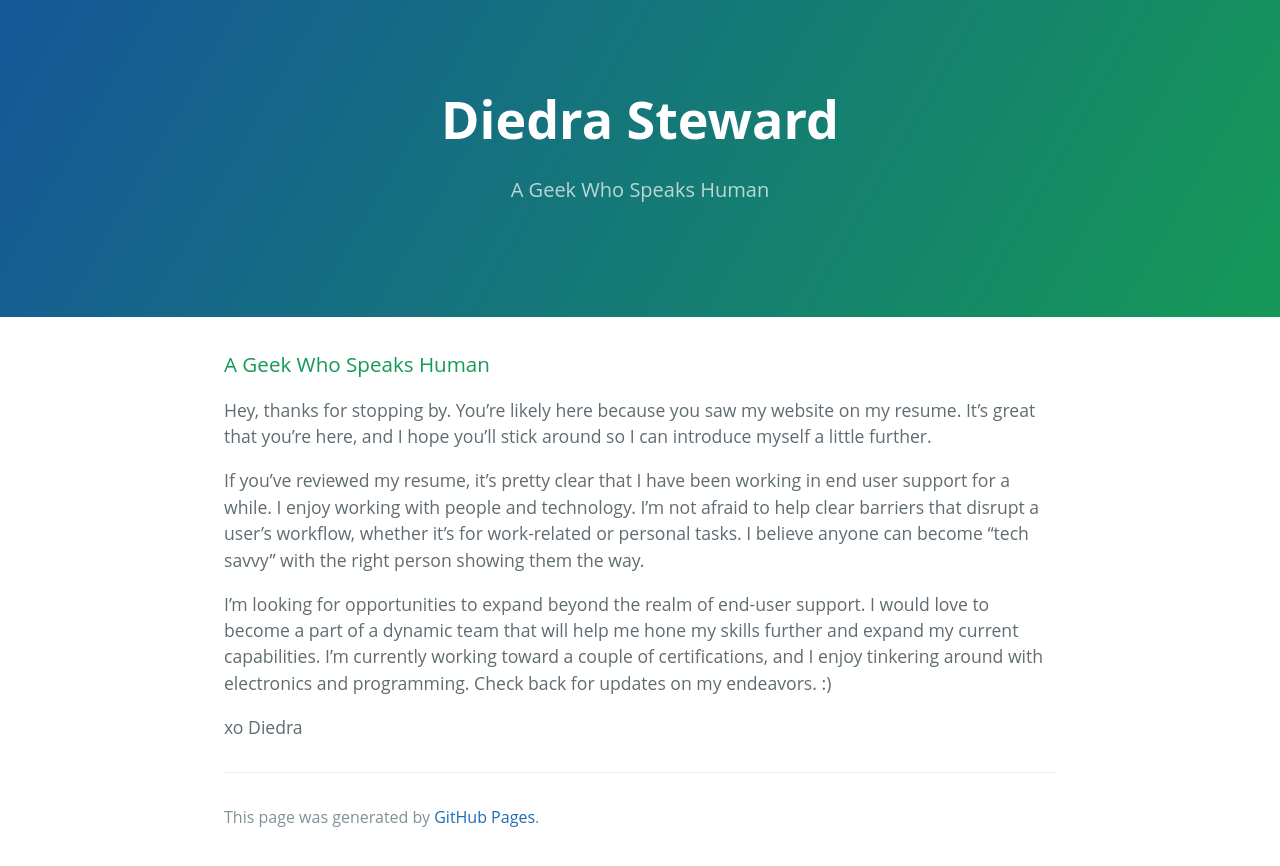
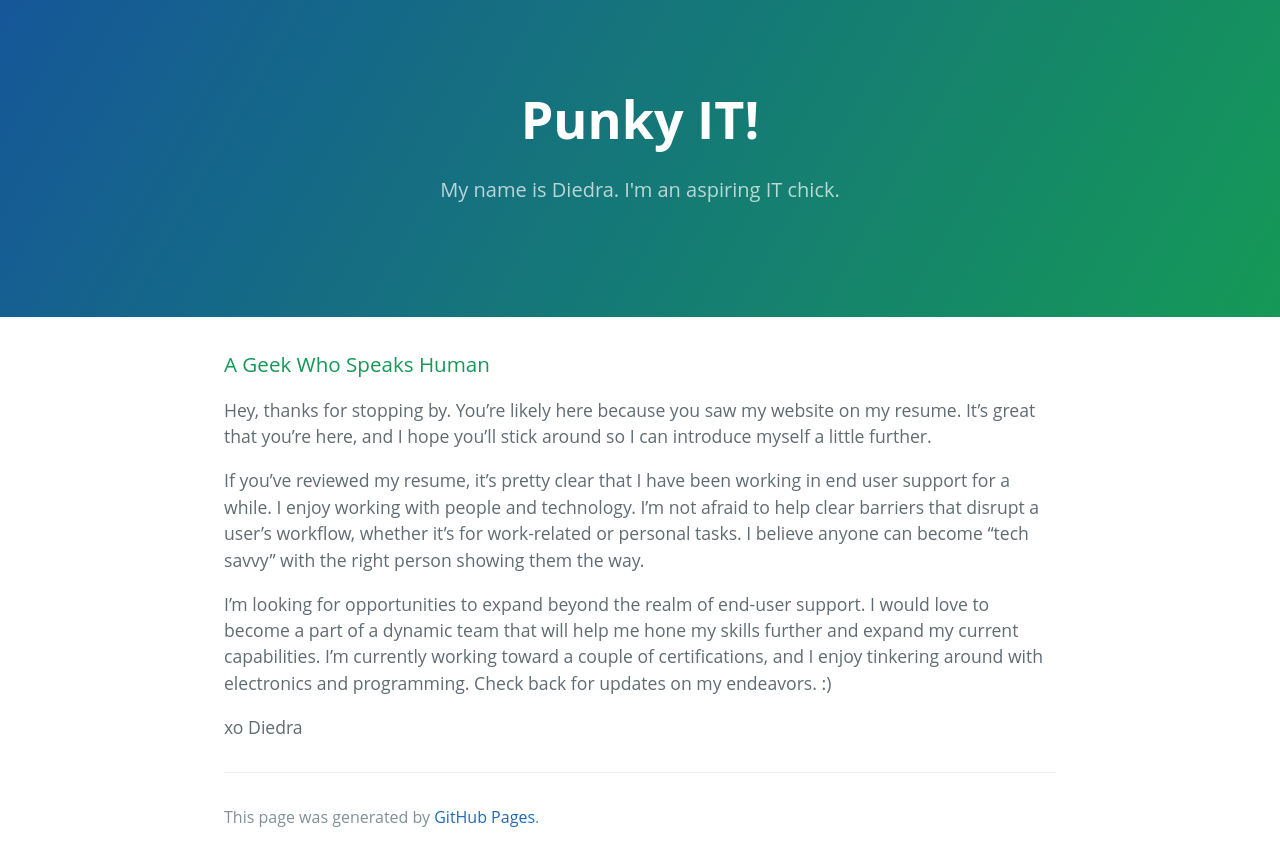
Before and after one commit to punkyit/punkyit.github.io, a Jekyll site: the page built from index.md, in a window 1280 px wide. Shown: the top 866 px of the page. Built offline with Jekyll 4.4.1, drawn with Linux system fonts in a browser that asks for light colours; some web fonts are replaced; our own code applies the rules of GitHub Pages for plain Markdown files.

Commit message:
Update _config.yml

```diff
--- a/_config.yml
+++ b/_config.yml
@@ -1,5 +1,5 @@
-title: Diedra Steward
-description: "A Geek Who Speaks Human"
+title: Punky IT!
+description: My name is Diedra. I'm an aspiring IT chick.
 show_downloads: false
 google_analytics:
 theme: jekyll-theme-cayman
```
